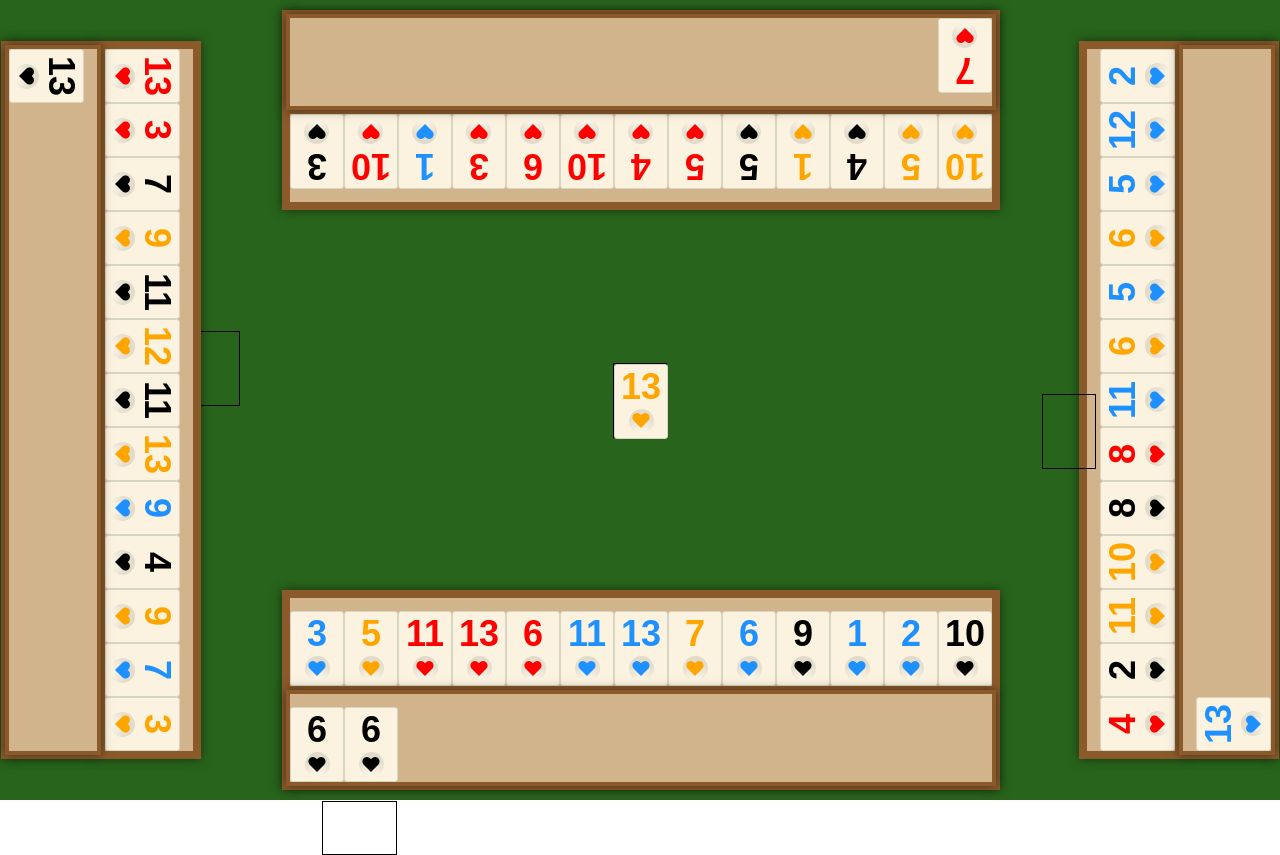
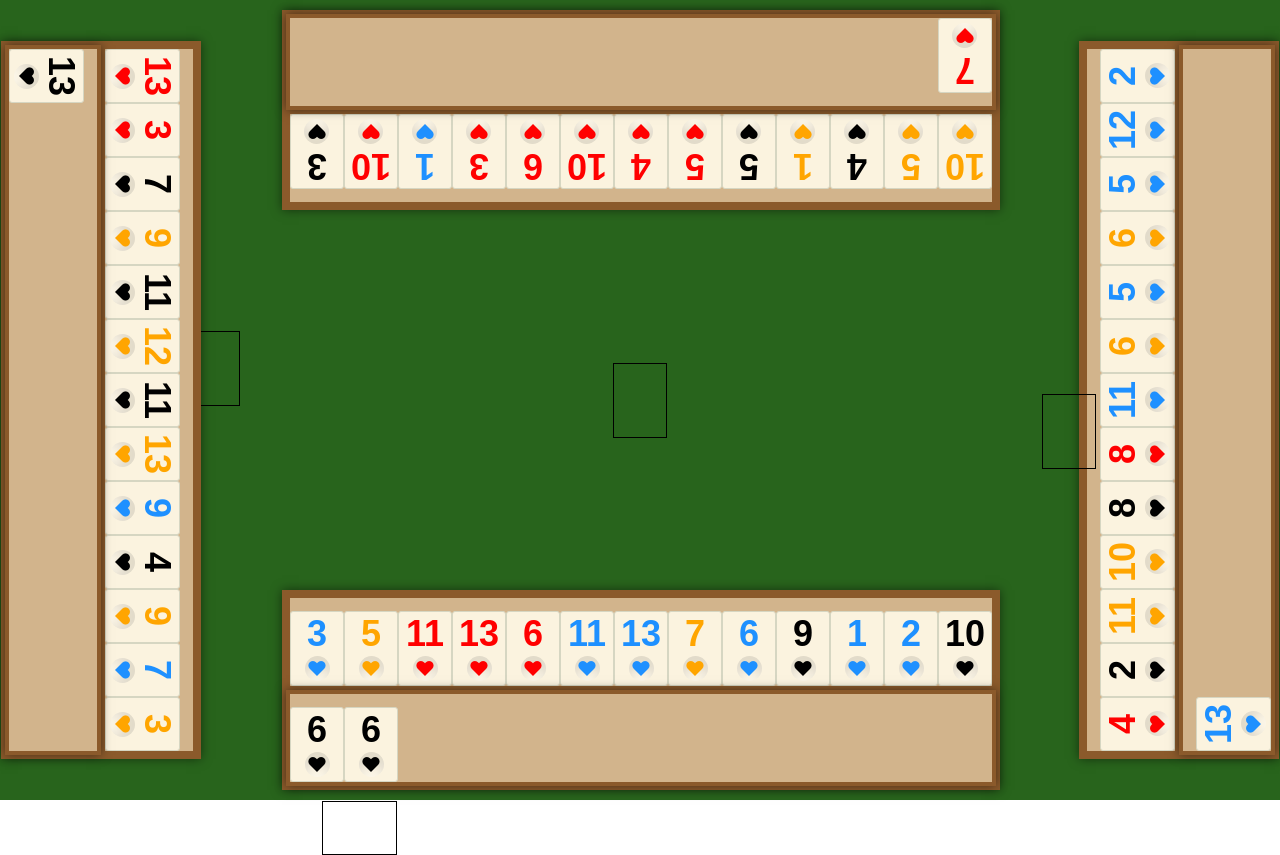
Before and after one commit to Manivela/p2pgames, a React (Vite) app: page / in a window 1280 px wide. Built offline with nearby package versions, Linux system fonts and the light colour scheme; what @joebobmiles/y-react would draw is missing.

Commit message:
centralize game state

```diff
--- /dev/null
+++ b/src/Components/Okey/Board.jsx
@@ -0,0 +1,55 @@
+import { useContext } from "react";
+import { OkeyContext } from "./OkeyContext";
+import Rack from "./Rack";
+import Slot from "./Slot";
+import "./rack.css";
+
+const playerPositions = [
+  {
+    left: "50%",
+    marginLeft: "-358px",
+    position: "absolute",
+    transform: "rotate(180deg)",
+  },
+  {
+    top: "50%",
+    marginLeft: "-258px",
+    marginTop: "-100px",
+    position: "absolute",
+    transform: "rotate(90deg)",
+  },
+  {
+    top: "50%",
+    right: "0px",
+    position: "absolute",
+    marginRight: "-258px",
+    marginTop: "-100px",
+    transform: "rotate(-90deg)",
+  },
+  {
+    left: "50%",
+    bottom: "0px",
+    marginLeft: "-358px",
+    position: "absolute",
+  },
+];
+
+function Board() {
+  const { okeyState, nextDrawTile } = useContext(OkeyContext);
+
+  return (
+    <div className="board">
+      <Slot className="drawPile" showBorder tile={nextDrawTile} />
+      {okeyState.players.map((player, index) => (
+        <Rack
+          key={player.id}
+          player={player.id}
+          initialHand={player.hand}
+          style={playerPositions[index]}
+        />
+      ))}
+    </div>
+  );
+}
+
+export default Board;
--- /dev/null
+++ b/src/Components/Okey/OkeyContext.jsx
@@ -0,0 +1,86 @@
+import { createContext, useState } from "react";
+import _ from "lodash";
+import { colors, ranks } from "./constants";
+
+export const OkeyContext = createContext({});
+
+const maxHandSize = 26;
+const startingPlayer = 4;
+
+export function OkeyProvider({ children }) {
+  const [okeyState, setOkeyState] = useState(() => {
+    const drawPile = [];
+    // create the tiles
+    for (let i = 0; i < 2; i++) {
+      colors.forEach((color) =>
+        ranks.forEach((rank) =>
+          drawPile.push({
+            color,
+            rank,
+            id: `${color + rank}-${i}`,
+            // hidden: false,
+          })
+        )
+      );
+    }
+    function dealHand(player) {
+      // Create a new array with 3 randomly selected elements
+      const sampledArray = _.sampleSize(
+        drawPile,
+        player === startingPlayer ? 15 : 14
+      );
+
+      // Remove the selected elements from the original array
+      _.pullAll(drawPile, sampledArray);
+      return sampledArray.concat(
+        Array(maxHandSize - sampledArray.length).fill(null)
+      );
+    }
+    return {
+      drawPile,
+      nextPlayer: 1,
+      players: [
+        {
+          id: 1,
+          hand: dealHand(1),
+          discardPile: [],
+        },
+        {
+          id: 2,
+          hand: dealHand(2),
+          discardPile: [],
+        },
+        {
+          id: 3,
+          hand: dealHand(3),
+          discardPile: [],
+        },
+        {
+          id: 4,
+          hand: dealHand(4),
+          discardPile: [],
+        },
+      ],
+    };
+  });
+
+  const updateOkeyState = (newState) => {
+    setOkeyState((prevState) => ({ ...prevState, ...newState }));
+  };
+
+  const resetOkeyState = () => {
+    setOkeyState({
+      /* your initial state */
+    });
+  };
+
+  const nextDrawTile = okeyState.drawPile[okeyState.drawPile - 1];
+
+  return (
+    <OkeyContext.Provider
+      value={{ okeyState, updateOkeyState, resetOkeyState, nextDrawTile }}
+    >
+      {children}
+    </OkeyContext.Provider>
+  );
+}
--- a/src/Components/Okey/index.jsx
+++ b/src/Components/Okey/index.jsx
@@ -1,96 +1,16 @@
-import _ from "lodash";
 import { DndProvider } from "react-dnd";
 import { HTML5Backend } from "react-dnd-html5-backend";
-import Rack from "./Rack";
-import { colors, ranks } from "./constants";
+import Board from "./Board";
+import { OkeyProvider } from "./OkeyContext";
 import "./rack.css";
-import Slot from "./Slot";
 
-const drawPile = [];
-
-// create the tiles
-for (let i = 0; i < 2; i++) {
-  colors.forEach((color) =>
-    ranks.forEach((rank) =>
-      drawPile.push({
-        color,
-        rank,
-        id: `${color + rank}-${i}`,
-        // hidden: false,
-      })
-    )
-  );
-}
-
-const maxHandSize = 26;
-const startingPlayer = 4;
-function dealHand(player) {
-  // Create a new array with 3 randomly selected elements
-  const sampledArray = _.sampleSize(
-    drawPile,
-    player === startingPlayer ? 15 : 14
-  );
-
-  // Remove the selected elements from the original array
-  _.pullAll(drawPile, sampledArray);
-  return sampledArray.concat(
-    Array(maxHandSize - sampledArray.length).fill(null)
-  );
-}
 function Okey() {
   return (
-    <DndProvider backend={HTML5Backend}>
-      <div className="board">
-        <Slot
-          className="drawPile"
-          showBorder
-          tile={drawPile[drawPile.length - 1]}
-        />
-        <Rack
-          player={1}
-          initialHand={() => dealHand(1)}
-          style={{
-            left: "50%",
-            marginLeft: "-358px",
-            position: "absolute",
-            transform: "rotate(180deg)",
-          }}
-        />
-        <Rack
-          player={2}
-          initialHand={() => dealHand(2)}
-          style={{
-            top: "50%",
-            marginLeft: "-258px",
-            marginTop: "-100px",
-            position: "absolute",
-            transform: "rotate(90deg)",
-          }}
-        />
-        <Rack
-          player={3}
-          initialHand={() => dealHand(3)}
-          style={{
-            top: "50%",
-            right: "0px",
-            position: "absolute",
-            marginRight: "-258px",
-            marginTop: "-100px",
-            transform: "rotate(-90deg)",
-          }}
-        />
-        <Rack
-          player={4}
-          initialHand={() => dealHand(4)}
-          style={{
-            left: "50%",
-            bottom: "0px",
-            marginLeft: "-358px",
-            position: "absolute",
-          }}
-        />
-      </div>
-    </DndProvider>
+    <OkeyProvider>
+      <DndProvider backend={HTML5Backend}>
+        <Board />
+      </DndProvider>
+    </OkeyProvider>
   );
 }
 
```
